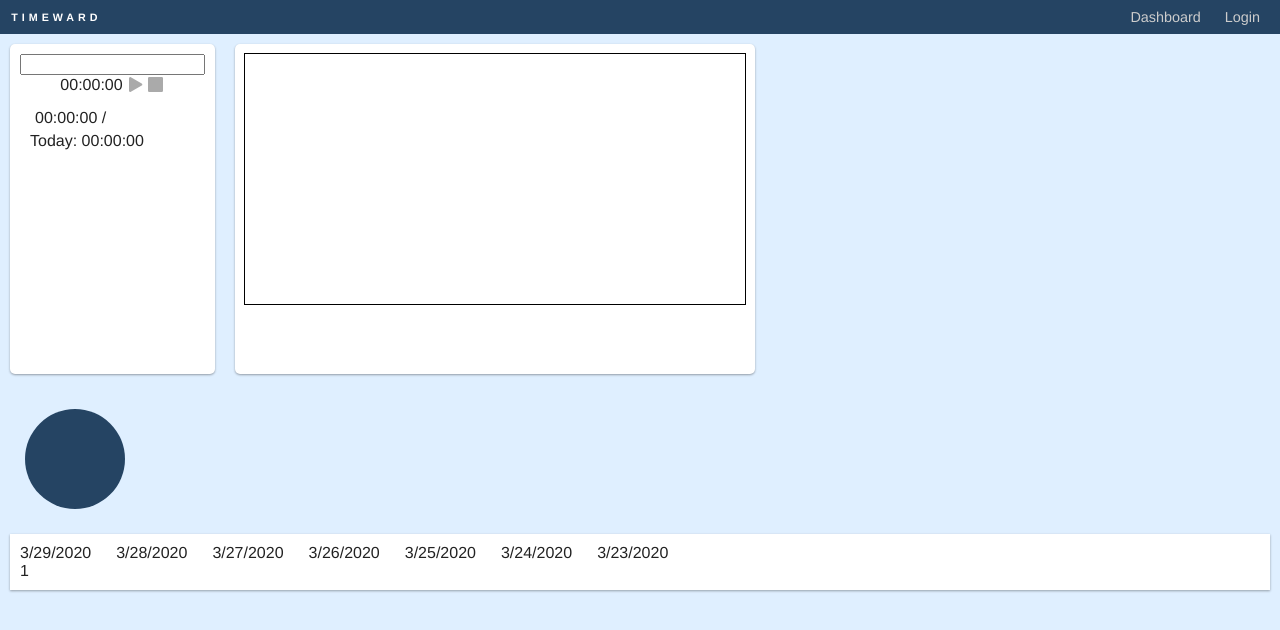
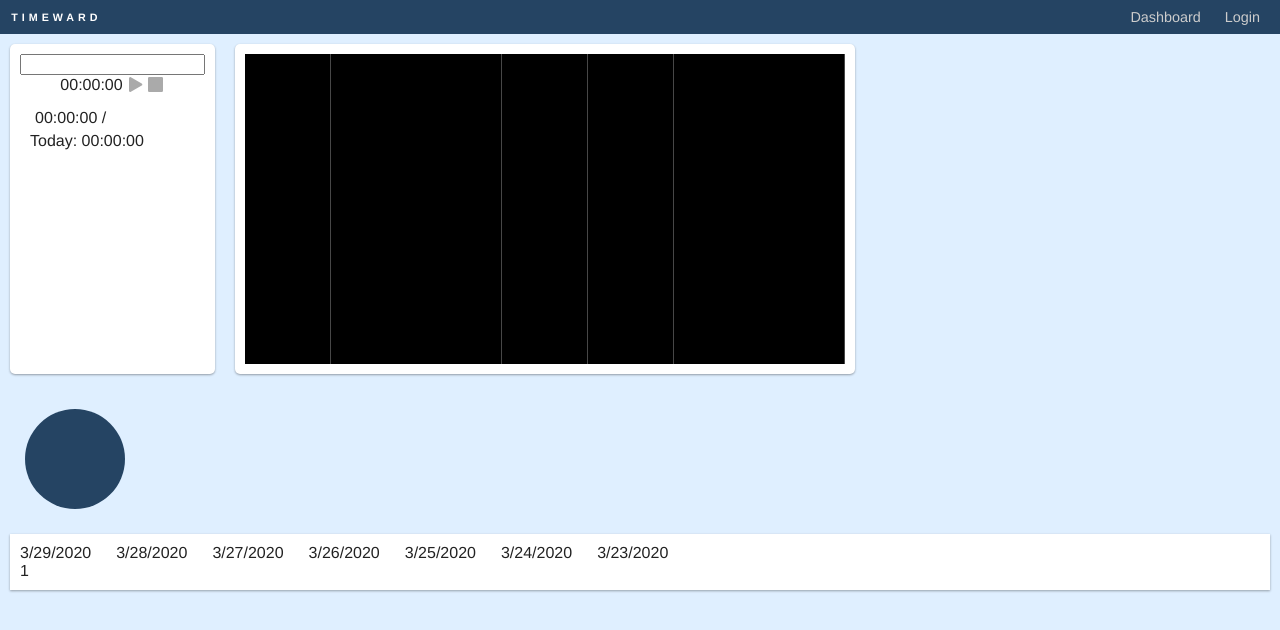
Before and after one commit to rpivo/timeward-react, a React app: page / in a window 1280 px wide. Shown: the top 630 px of the page. Built offline with nearby package versions, Linux system fonts and the light colour scheme; the HTML template or start-up script is replaced by a standard one.

Commit message:
add bar graphs to graph component

```diff
--- a/src/components/Graph.tsx
+++ b/src/components/Graph.tsx
@@ -1,6 +1,15 @@
 import React from 'react';
 import StyledGraph from '@styles/components/Graph.styled';
 
-const Graph: React.FC = () => <StyledGraph />;
+const Graph: React.FC = () =>
+  <StyledGraph>
+    <svg width='50'><rect id='box' x='0' y='0' width='100%' height='100%' /></svg>
+    <svg width='50'><rect id='box' x='0' y='0' width='100%' height='100%' /></svg>
+    <svg width='50'><rect id='box' x='0' y='0' width='100%' height='100%' /></svg>
+    <svg width='50'><rect id='box' x='0' y='0' width='100%' height='100%' /></svg>
+    <svg width='50'><rect id='box' x='0' y='0' width='100%' height='100%' /></svg>
+    <svg width='50'><rect id='box' x='0' y='0' width='100%' height='100%' /></svg>
+    <svg width='50'><rect id='box' x='0' y='0' width='100%' height='100%' /></svg>
+  </StyledGraph>;
 
 export default Graph;
--- a/src/styles/components/Graph.styled.tsx
+++ b/src/styles/components/Graph.styled.tsx
@@ -1,9 +1,20 @@
 import styled from 'styled-components';
 
 const StyledGraph = styled.div`
-  width: 500px;
-  height: 250px;
-  outline: 1px solid black;
+  width: 600px;
+  height: 100%;
+  display: flex;
+  flex-direction: row;
+  justify-content: space-between;
+
+  svg {
+    height: 100%;
+
+    rect {
+      cursor: pointer;
+      fill: ${(props): string => props.theme.gray};
+    }
+  }
 `;
 
 export default StyledGraph;
```
Also changed, not shown: 1 other file (tests, documents, lock files or other folders).
